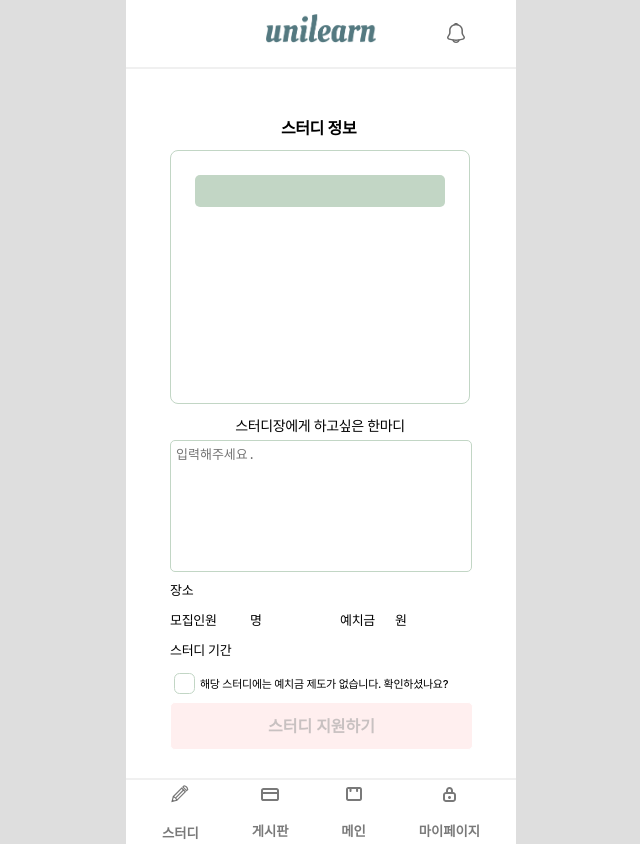
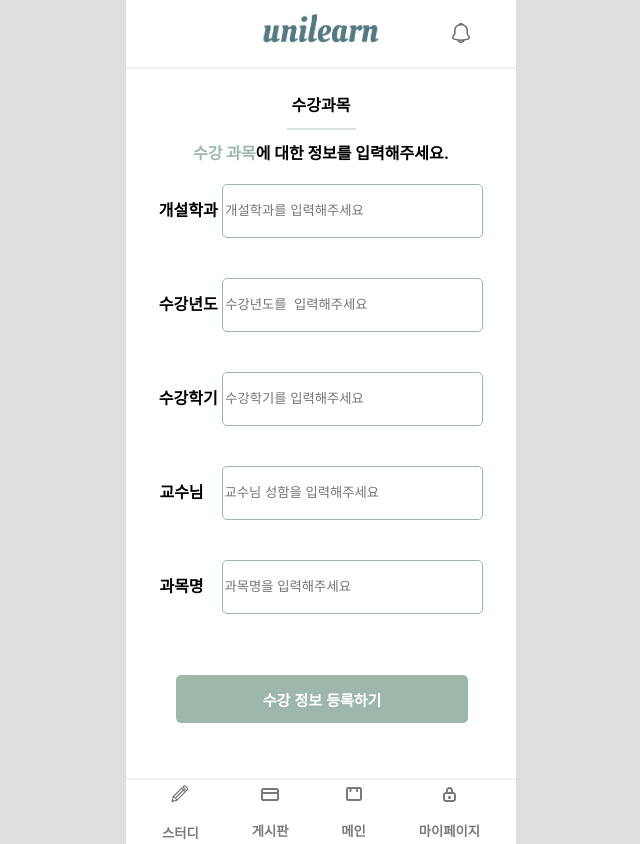
Before and after one commit to likelion-unilearn/unilearn-frontend, a React (Create React App) app: page / in a window 1280 px wide. Shown: the whole page, without its empty margins (319-959 px from the left). Built offline with nearby package versions, Linux system fonts and the light colour scheme.

Commit message:
SubjectList/SubjectRegist

```diff
--- a/src/App.js
+++ b/src/App.js
@@ -2,6 +2,10 @@ import './App.css';
 import NoneStudyJoin from './NoneStudyJoin';
 import Header from './HeaderNavComponent/Header';
 import Nav from './HeaderNavComponent/Nav';
+import MypageInfo from './pages/Mypage/MypageInfo';
+import RecerMypage from './pages/RecerMypage/RecerMypage';
+import SubjectList from './pages/SubjectList/SubjectList';
+import SubjectRegist from './pages/SubjectRegist/SubjectRegist';
 
 
 function App() {
@@ -11,7 +15,7 @@ function App() {
       <div id="iphone-frame">
       <div id="logo-container">
       <Header/>
-        < NoneStudyJoin></NoneStudyJoin>
+        <SubjectRegist/>
       </div>
       </div>
       <Nav/>
--- a/src/HeaderNavComponent/Header.css
+++ b/src/HeaderNavComponent/Header.css
@@ -4,7 +4,7 @@
   }
 
   .logo {
-    width: 110px;
+    width: 115px;
     height: 30px;
     position: relative;
     margin-top: 13px;
--- a/src/pages/Mypage/MypageInfo.css
+++ b/src/pages/Mypage/MypageInfo.css
@@ -0,0 +1,141 @@
+.pageName{
+    text-align: center;
+}
+
+.under{
+    width: 69px;
+    height: 2px;
+    background: #DDE2DF;
+    margin: auto;
+    position: relative;
+    top: -10px;
+}
+
+.border{
+    width: 390.001px;
+    height: 1px;
+    background:#E1E9E2;
+    position: absolute;
+    top:130px;
+}
+
+.info{
+    display: flex;
+    justify-content: space-between;
+}
+
+.recer{
+    color: #615151;
+    font-family: Inter;
+    font-size: 8px;
+    font-style: normal;
+    font-weight: 500;
+    border-style: none;
+    background-color: #fff;
+    cursor: pointer;
+    margin-top: 6px;
+}
+
+.photo{
+    margin-left: 20px;
+    margin-top: 20px;
+    display: flex;
+    flex-direction: column;
+    align-items: center;
+}
+
+.photo, .profile {
+    flex: 1;
+}
+
+.profile {
+    margin-right: 130px;
+    margin-top: 20px;
+    font-weight: bold;
+    color: #353535;
+}
+
+.profile p {
+    margin: 5px 0;
+    white-space: nowrap;
+}
+
+.user{
+    font-size: 15px;
+}
+
+.major, .academicNumber{
+    font-size: 10px;
+}
+
+
+.temper{
+    text-align: center;
+}
+
+.introduce-text{
+    margin-left: 30px;
+    color: #7B7878;
+    font-family: Noto Sans;
+    font-size: 15px;
+    font-style: normal;
+    font-weight: 700;
+    line-height: normal;
+    letter-spacing: -0.333px;
+}
+
+.container {
+    display: flex;
+    align-items: center;
+}
+
+
+.introduce{
+    border-radius: 10px;
+    border: 0.5px solid #9EB7AB;
+    background: #FFF;
+    width: 326px;
+    height: 94px;
+    display: flex;
+    margin: 0 auto;
+}
+
+.modify{
+    margin-left: 230px;
+    border-style: none;
+    background-color: #fff;
+    cursor: pointer;
+}
+
+.studyList{
+    width: 390px;
+    height: 70px;
+    background-color: transparent;
+    border: 1px solid #EAEAEA;
+    font-size: 16px;
+    position: absolute;
+    top: 500px;
+    cursor: pointer;
+}
+
+.subjectList{
+    width: 390px;
+    height: 70px;
+    background-color: transparent;
+    border: 1px solid #EAEAEA;
+    font-size: 16px;
+    position: absolute;
+    top: 570px;
+    cursor: pointer;
+}
+
+.studyRecruit{
+    width: 390px;
+    height: 70px;
+    background-color: transparent;
+    border: 1px solid #EAEAEA;
+    font-size: 16px;
+    position: absolute;
+    top: 640px;
+    cursor: pointer;
+}
--- a/src/pages/Mypage/MypageInfo.js
+++ b/src/pages/Mypage/MypageInfo.js
@@ -1,6 +1,6 @@
-import Header from "../../../HeaderNavComponent/Header";
-import Nav from "../../../HeaderNavComponent/Nav";
-import './MypageInfo.css'
+import './MypageInfo.css';
+import temper from '../../img/temper.png';
+
 
 function MypageInfo(){
     return(
@@ -12,7 +12,7 @@ function MypageInfo(){
 
             <div className="info">
                 <div className="photo">
-                <svg xmlns="http://www.w3.org/2000/svg" width="71" height="71" viewBox="0 0 71 71" fill="none">
+                <svg xmlns="http://www.w3.org/2000/svg" width="70" height="72" viewBox="0 0 71 71" fill="none">
                 <path d="M70.5 35.5C70.5 54.83 54.83 70.5 35.5 70.5C16.17 70.5 0.5 54.83 0.5 35.5C0.5 16.17 16.17 0.5 35.5 0.5C54.83 0.5 70.5 16.17 70.5 35.5Z" stroke="#BFBFBF"/>
                 </svg>
                 <button className="recer">재인증</button>
@@ -26,15 +26,16 @@ function MypageInfo(){
 
             <br/>
 
-            <div className="temper"></div>
-
+            <div className='temper' >
+            <img style={{width:'304px', height:'41px'}} src={temper}/>
+            </div>
             <br/>
 
             <div className="container">
             <div className="introduce-text">자기소개</div>
             <button className="modify">수정</button>
             </div>
-            <input className="introduce"></input>
+            <textarea className="introduce"></textarea>
 
             <button className="studyList">스터디 목록</button>
             <button className="subjectList">수강 과목</button>
--- a/src/pages/RecerMypage/RecerMypage.css
+++ b/src/pages/RecerMypage/RecerMypage.css
@@ -0,0 +1,68 @@
+.pageName{
+    text-align: center;
+}
+
+.under{
+    width: 69px;
+    height: 2px;
+    background: #DDE2DF;
+    margin: auto;
+    position: relative;
+    top: -10px;
+}
+
+.border{
+    width: 390.001px;
+    height: 1px;
+    background:#E1E9E2;
+    position: absolute;
+    top:130px;
+}
+
+.text-container{
+    font-size: 15px;
+    text-align: left;
+    margin-left: 25px;
+    margin-top: 35px;
+}
+
+.majorInput, .academicNumInput{
+    border-radius: 5px;
+    border: 0.5px solid #9EB7AB;
+    background: #FFF;
+    width: 311px;
+    height: 48px;
+}
+
+.cer1{
+    text-align: center;
+}
+
+.studentCard{
+    width: 311px;
+    height: 175px;
+    border-radius: 5px;
+    border: 0.5px solid #9EB7AB;
+    background: #FFF;
+    display: block;
+    margin-left: auto;
+    margin-right: auto;
+    display: flex;
+    align-items: center;
+    justify-content: center;
+    color: #7b7b7b;
+}
+
+.approvalBtn{
+    width: 311px;
+    height: 48px;
+    border-radius: 5px;
+    border-style: none;
+    background: #C2D6C5;
+    display: block;
+    margin-left: auto;
+    margin-right: auto;
+    cursor: pointer;
+    color: #7B7878;
+    font-weight: bold;
+}
--- /dev/null
+++ b/src/pages/SubjectList/SubjectList.css
@@ -0,0 +1,36 @@
+.pageName{
+    text-align: center;
+}
+
+.under{
+    width: 69px;
+    height: 2px;
+    background: #DDE2DF;
+    margin: auto;
+    position: relative;
+    top: -10px;
+}
+
+.subject{
+    width: 324px;
+    height: 126px;
+    border-radius: 10px;
+    border: 1px solid #C2D6C5;
+    background: #FFF;
+    display: block;
+    margin-left: auto;
+    margin-right: auto;
+}
+
+.addBtn{
+    width: 45px;
+    height: 45px;
+    flex-shrink: 0;
+    background-color: #9EB7AB;
+    border-style: none;
+    border-radius: 50%;
+    position: absolute;
+    top: 85%;
+    left: 80%;
+    cursor: pointer;
+}
--- /dev/null
+++ b/src/pages/SubjectList/SubjectList.js
@@ -0,0 +1,39 @@
+import './SubjectList.css';
+
+function SubjectList(){
+    return(
+        <div>
+
+            <h4 className="pageName">수강과목 목록</h4>
+            <div className="under"> </div>
+
+            <div className='subject'>
+                <div></div>
+            </div>
+            <br/>
+
+            <div className='subject'>
+                <div></div>
+            </div>
+            <br/>
+
+            <div className='subject'>
+                <div></div>
+            </div>
+            <br/>
+
+            <div className='subject'>
+                <div></div>
+            </div>
+            <br/>
+
+
+            <button className='addBtn'>
+            <svg xmlns="http://www.w3.org/2000/svg" width="30" height="30" viewBox="0 0 30 30" fill="none">
+            <path fill-rule="evenodd" clip-rule="evenodd" d="M15 5.625C15.5178 5.625 15.9375 6.04473 15.9375 6.5625V14.0625H23.4375C23.9553 14.0625 24.375 14.4822 24.375 15C24.375 15.5178 23.9553 15.9375 23.4375 15.9375H15.9375V23.4375C15.9375 23.9553 15.5178 24.375 15 24.375C14.4822 24.375 14.0625 23.9553 14.0625 23.4375V15.9375H6.5625C6.04473 15.9375 5.625 15.5178 5.625 15C5.625 14.4822 6.04473 14.0625 6.5625 14.0625H14.0625V6.5625C14.0625 6.04473 14.4822 5.625 15 5.625Z" fill="white"/>
+            </svg>
+            </button>
+        </div>
+    );
+}
+export default SubjectList;
--- /dev/null
+++ b/src/pages/SubjectRegist/SubjectRegist.css
@@ -0,0 +1,21 @@
+.input{
+    width: 255px;
+    height: 50px;
+    border-radius: 5px;
+    border: 1px solid #9EB7AB;
+    background: #FFF;
+}
+.registBtn{
+    width: 292px;
+    height: 48px;
+    border-radius: 5px;
+    background: #9EB7AB;
+    border-style: none;
+    color: #FFF;
+    font-size: 15px;
+    font-weight: bold;
+    cursor:pointer;
+    position: absolute;
+    top:80%;
+    margin-left: 50px;
+}
--- /dev/null
+++ b/src/pages/SubjectRegist/SubjectRegist.js
@@ -0,0 +1,62 @@
+import './SubjectRegist.css'
+
+function SubjectRegist(){
+    return(
+        <div>
+            <h4 className="pageName">수강과목</h4>
+            <div className="under"> </div>
+
+            <div style={{textAlign:'center', fontWeight:'bolder'}}><b style={{color:'#9EB7AB'}}>수강 과목</b>에 대한 정보를 입력해주세요.</div>
+            <br/>
+            <div style={{textAlign:'center'}}>
+                <b>개설학과</b>&nbsp;
+                <input
+                type="text"
+                className="input"
+                placeholder="개설학과를 입력해주세요"
+                ></input>
+            </div><br/><br/>
+
+            <div style={{textAlign:'center'}}>
+                <b>수강년도</b>&nbsp;
+                <input
+                type="text"
+                className="input"
+                placeholder="수강년도를  입력해주세요 "
+                ></input>
+            </div><br/><br/>
+
+            <div style={{textAlign:'center'}}>
+                <b>수강학기</b>&nbsp;
+                <input
+                type="text"
+                className="input"
+                placeholder="수강학기를 입력해주세요"
+                ></input>
+            </div><br/><br/>
+
+            <div style={{textAlign:'center'}}>
+                <b>교수님</b>&nbsp;&nbsp;&nbsp;&nbsp;
+                <input
+                type="text"
+                className="input"
+                placeholder="교수님 성함을 입력해주세요"
+                ></input>
+            </div><br/><br/>
+
+            <div style={{textAlign:'center'}}>
+                <b>과목명</b>&nbsp;&nbsp;&nbsp;&nbsp;
+                <input
+                type="text"
+                className="input"
+                placeholder="과목명을 입력해주세요"
+                ></input>
+            </div>
+
+            <button className='registBtn'>수강 정보 등록하기</button>
+        </div>
+
+
+    );
+}
+export default SubjectRegist;
```
Also changed, not shown: src/pages/RecerMypage/RecerMypage.js (+47 -0 lines), src/img/temper.png (added).
